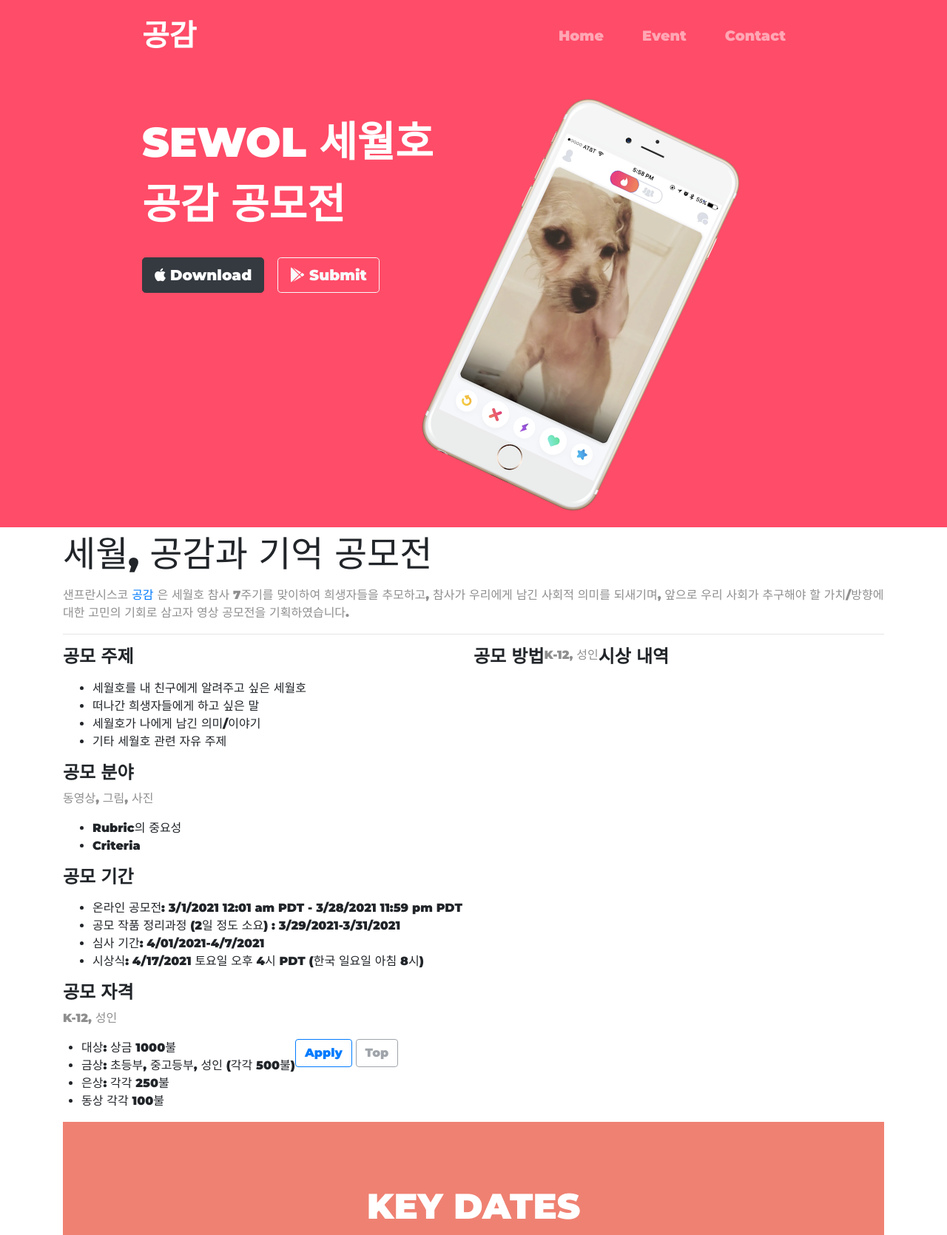
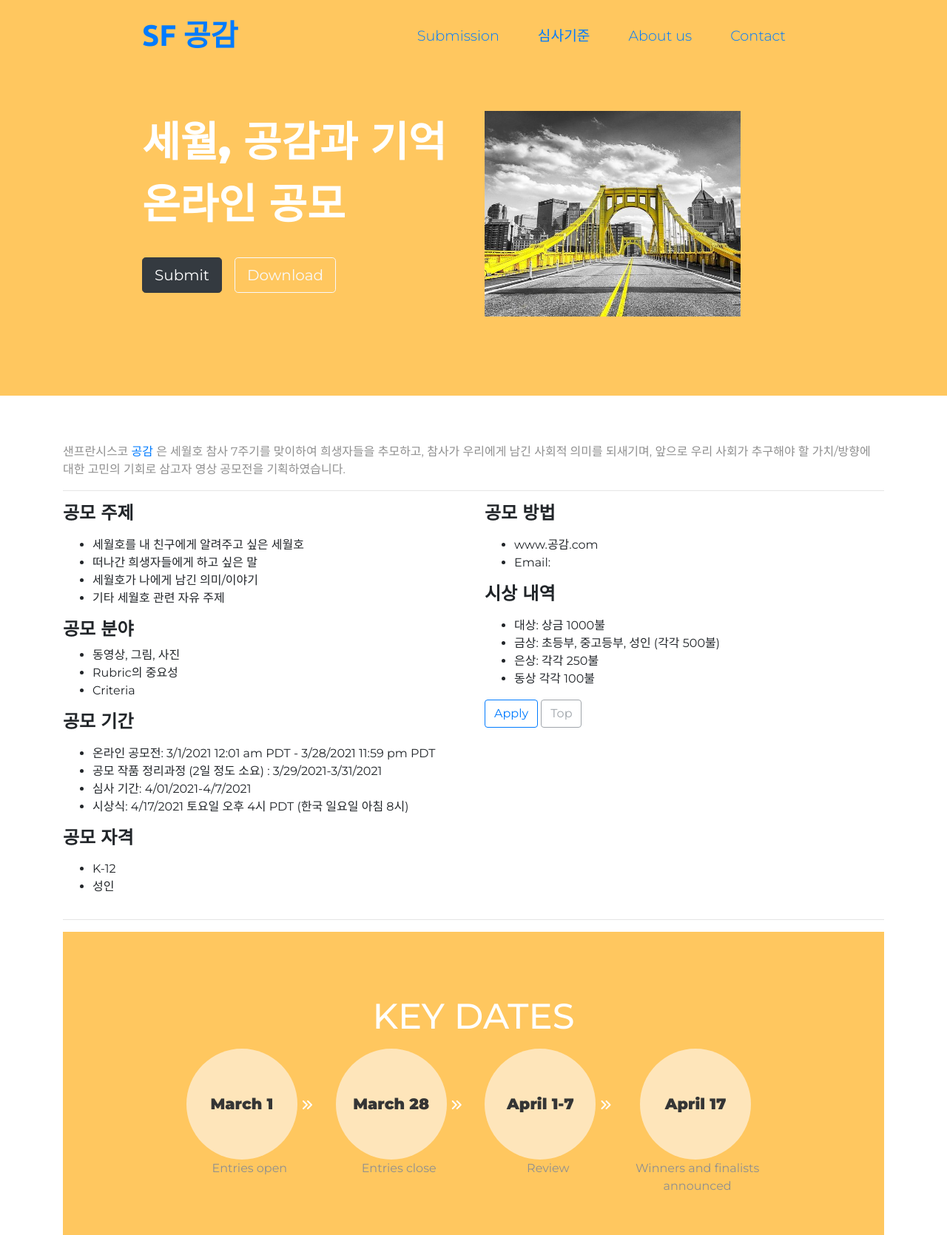
Before and after one commit to Kim-Jeongyoung/sewol_competition_2021, a plain HTML site: page index.html in a window 1280 px wide. Shown: the part 20-1690 px from the top of the page at 74% size. Drawn offline with nearby package versions, Linux system fonts and the light colour scheme.

Commit message:
02/13_01

```diff
--- a/css/styles.css
+++ b/css/styles.css
@@ -3,8 +3,12 @@ body {
 }
 
 #title {
-  background-color: #ff4c68;
+  background-color: #ffc75f;
   color: #fff;
+}
+
+.container {
+  padding-top: 5%;
 }
 
 .container-fluid {
@@ -60,8 +64,8 @@ p {
 
 /*Title Image*/
 .title-image {
-  width: 60%;
-  transform: rotate(25deg);
+  width: 80%;
+  height: 80%;
 }
 
 /*Features Section*/
@@ -86,10 +90,25 @@ p {
 
 /* testimonials Section*/
 
+span.circle {
+  background: #fdfcfc94;
+  border-radius: 50%;
+  -moz-border-radius: 50%;
+  -webkit-border-radius: 50%;
+  color: #353535;
+  display: inline-block;
+  font-weight: bold;
+  font-size: 130%;
+  line-height: 150px;
+  margin-right: 5px;
+  text-align: center;
+  width: 150px;
+}
+
 #testimonials {
   padding: 7% 15%;
   text-align: center;
-  background-color: #ef8172;
+  background-color: #ffc75f;
   color: #fff;
 }
 
--- a/index.html
+++ b/index.html
@@ -3,69 +3,69 @@
 
 <head>
   <meta charset="utf-8">
-  <title>세월호</title>
+  <title>SF 공감</title>
 
   <!-- Google Fonts -->
   <link rel="preconnect" href="https://fonts.gstatic.com">
-  <link href="https://fonts.googleapis.com/css2?family=Montserrat:wght@900&family=Ubuntu:wght@700&display=swap" rel="stylesheet">
-
+  <link href="https://fonts.googleapis.com/css2?family=Montserrat:wght@300;400;500;600;900&family=Ubuntu:wght@300;400;500;700&display=swap" rel="stylesheet">
   <!-- CSS Stylesheets -->
-  <link rel="stylesheet" href="https://stackpath.bootstrapcdn.com/bootstrap/4.1.3/css/bootstrap.min.css" integrity="sha384-MCw98/SFnGE8fJT3GXwEOngsV7Zt27NXFoaoApmYm81iuXoPkFOJwJ8ERdknLPMO" crossorigin="anonymous">
+  <link rel="stylesheet" href="https://maxcdn.bootstrapcdn.com/bootstrap/4.0.0/css/bootstrap.min.css" integrity="sha384-Gn5384xqQ1aoWXA+058RXPxPg6fy4IWvTNh0E263XmFcJlSAwiGgFAW/dAiS6JXm" crossorigin="anonymous">
   <link rel="stylesheet" href="css/styles.css">
 
+  <!-- Bootstrap Scripts -->
+  <script src="https://code.jquery.com/jquery-3.2.1.slim.min.js" integrity="sha384-KJ3o2DKtIkvYIK3UENzmM7KCkRr/rE9/Qpg6aAZGJwFDMVNA/GpGFF93hXpG5KkN" crossorigin="anonymous"></script>
+  <script src="https://cdnjs.cloudflare.com/ajax/libs/popper.js/1.12.9/umd/popper.min.js" integrity="sha384-ApNbgh9B+Y1QKtv3Rn7W3mgPxhU9K/ScQsAP7hUibX39j7fakFPskvXusvfa0b4Q" crossorigin="anonymous"></script>
+  <script src="https://maxcdn.bootstrapcdn.com/bootstrap/4.0.0/js/bootstrap.min.js" integrity="sha384-JZR6Spejh4U02d8jOt6vLEHfe/JQGiRRSQQxSfFWpi1MquVdAyjUar5+76PVCmYl" crossorigin="anonymous"></script>
+
   <!-- Font Awesome -->
-  <script src="https://kit.fontawesome.com/fa2872fb7a.js" crossorigin="anonymous"></script>
-
-  <!-- Bootstrap Scripts -->
-  <script src="https://code.jquery.com/jquery-3.3.1.slim.min.js" integrity="sha384-q8i/X+965DzO0rT7abK41JStQIAqVgRVzpbzo5smXKp4YfRvH+8abtTE1Pi6jizo" crossorigin="anonymous"></script>
-  <script src="https://cdnjs.cloudflare.com/ajax/libs/popper.js/1.14.3/umd/popper.min.js" integrity="sha384-ZMP7rVo3mIykV+2+9J3UJ46jBk0WLaUAdn689aCwoqbBJiSnjAK/l8WvCWPIPm49" crossorigin="anonymous"></script>
-  <script src="https://stackpath.bootstrapcdn.com/bootstrap/4.1.3/js/bootstrap.min.js" integrity="sha384-ChfqqxuZUCnJSK3+MXmPNIyE6ZbWh2IMqE241rYiqJxyMiZ6OW/JmZQ5stwEULTy" crossorigin="anonymous"></script>
-</head>
+  <script src="https://kit.fontawesome.com/5431a6cc26.js" crossorigin="anonymous"></script>
 
 <body>
 
   <section id="title">
+
     <div class="container-fluid">
-
-
+      <!-- <div style="background-image: url('');"> -->
 
       <!-- Nav Bar -->
-      <nav class="navbar navbar-expand-lg navbar-dark">
-        <a class="navbar-brand" href="">공감</a>
+      <nav class="navbar navbar-expand-lg">
+        <a class="navbar-brand" href="">SF 공감</a>
         <button class="navbar-toggler" type="button" data-toggle="collapse" data-target="#navbarTogglerDemo02" aria-controls="navbarTogglerDemo02" aria-expanded="false" aria-label="Toggle navigation">
           <span class="navbar-toggler-icon"></span>
         </button>
 
         <div class="collapse navbar-collapse" id="navbarTogglerDemo02">
-
           <ul class="navbar-nav ml-auto">
             <li class="nav-item">
-              <a class="nav-link" href="">Home</a>
+              <a class="nav-link" href="">Submission</a>
             </li>
             <li class="nav-item">
-              <a class="nav-link" href="">Event</a>
+              <a class="nav-link" href="">심사기준</a>
             </li>
             <li class="nav-item">
-              <a class="nav-link" href="">Contact</a>
+              <a class="nav-link" href="">About us</a>
+            </li>
+            <li class="nav-item">
+              <a class="nav-link" href="#footer">Contact</a>
             </li>
           </ul>
-
         </div>
       </nav>
-
 
       <!-- Title -->
       <div class="row">
         <div class="col-lg-6">
-          <h1>SEWOL 세월호 공감 공모전</h1>
-          <button type="button" class="btn btn-dark btn-lg download-button"><i class="fab fa-apple"></i> Download</button>
-          <button type="button" class="btn btn-outline-light btn-lg download-button"><i class="fab fa-google-play"></i></i> Submit</button>
+          <h1>세월, 공감과 기억 <br>온라인 공모</h1>
+          <button type="button" class="btn btn-dark btn-lg download-button"> Submit</button>
+          <button type="button" class="btn btn-outline-light btn-lg download-button"> Download</button>
         </div>
 
         <div class="col-lg-6">
-          <img class="title-image" src="images/iphone6.png" alt="iphone-mockup">
+          <img class="title-image" src="images/yellow-bridge.jpg" alt="노란 금문교">
         </div>
+
       </div>
+
     </div>
 
   </section>
@@ -76,7 +76,7 @@
 
 <div class="container">
 
-    <h2 class="title">세월, 공감과 기억 공모전</h2>
+    <!-- <h2 class="title">세월, 공감과 기억 공모전</h2> -->
     <p class="blog-post-meta">샌프란시스코 <a href="#">공감</a> 은 세월호 참사 7주기를 맞이하여 희생자들을 추모하고, 참사가 우리에게 남긴 사회적 의미를 되새기며, 앞으로 우리 사회가 추구해야 할 가치/방향에 대한 고민의 기회로 삼고자 영상 공모전을 기획하였습니다.
     </p>
     <hr>
@@ -93,22 +93,18 @@
             <li>기타 세월호 관련 자유 주제</li>
 
         </ul>
-
     </p>
 
     <h3>공모 분야</h3>
-
-    <p class="blog-post-meta">
-        동영상, 그림, 사진
         <ul>
+            <li>동영상, 그림, 사진</li>
             <li>Rubric의 중요성</li>
             <li>Criteria</li>
         </ul>
-
     </p>
 
     <h3>공모 기간</h3>
-    <p class="blog-post-meta">
+    <p>
         <ul>
             <li>온라인 공모전: 3/1/2021 12:01 am PDT - 3/28/2021 11:59 pm PDT</li>
             <li>공모 작품 정리과정 (2일 정도 소요) : 3/29/2021-3/31/2021</li>
@@ -118,21 +114,25 @@
     </p>
 
     <h3>공모 자격</h3>
-
-    <p class="blog-post-meta">
-        K-12, 성인
+    <p>
+    <ul>
+        <li>K-12</li>
+        <li>성인</li>
+    </ul>
     </p>
     </div>
 
-
+    <div class="col-md-6">
     <h3>공모 방법</h3>
-
-    <p class="blog-post-meta">
-        K-12, 성인
-    </p>
+    <p>
+        <ul>
+            <li>www.공감.com</li>
+            <li>Email: </li>
+        </ul>
+       </p>
 
     <h3>시상 내역</h3>
-    <p class="blog-post-meta">
+    <p>
         <ul>
             <li>대상: 상금 1000불</li>
             <li>금상: 초등부, 중고등부, 성인 (각각 500불)</li>
@@ -141,18 +141,13 @@
         </ul>
     </p>
 
-
-
-
-
-
-  <nav class="blog-pagination">
+<!-- 지원버튼 -->
+    <nav class="blog-pagination">
     <a class="btn btn-outline-primary" href="#"> Apply </a>
     <a class="btn btn-outline-secondary disabled" href="#">Top</a>
   </nav>
-
-
-</div><!-- /.blog-main -->
+</div>
+</div>
 
 
 
@@ -188,7 +183,7 @@
 
 
 
-
+<hr>
 <section id="testimonials">
 
     <!-- Three columns of text below the carousel -->
@@ -196,35 +191,34 @@
     <div class="row">
 
         <div class="col-lg-3">
-          <svg class="bd-placeholder-img rounded-circle" width="140" height="140" xmlns="http://www.w3.org/2000/svg" role="img" aria-label="Placeholder: 140x140" preserveAspectRatio="xMidYMid slice" focusable="false"><title>Placeholder</title><rect width="100%" height="100%" fill="#777"/><text x="50%" y="50%" fill="#777" dy=".3em">140x140</text></svg>
-          <i class="fas fa-angle-double-right" width="100" height="100"></i>
-          <h2>March 1</h2>
+          <div class="span.circle">
+          <span class="circle">March 1</span><i class="fas fa-angle-double-right" width="100" height="100"></i>
+        </div>
           <p>Entries open</p>
-
-        </div><!-- /.col-lg-3 -->
-        <div class="col-lg-3">
-          <svg class="bd-placeholder-img rounded-circle" width="140" height="140" xmlns="http://www.w3.org/2000/svg" role="img" aria-label="Placeholder: 140x140" preserveAspectRatio="xMidYMid slice" focusable="false"><title>Placeholder</title><rect width="100%" height="100%" fill="#777"/><text x="50%" y="50%" fill="#777" dy=".3em">140x140</text></svg>
-          <i class="fas fa-angle-double-right" width="100" height="100"></i>
-          <h2>March 28</h2>
-          <p>Entries close</p>
-
-        </div><!-- /.col-lg-3 -->
-        <div class="col-lg-3">
-          <svg class="bd-placeholder-img rounded-circle" width="140" height="140" xmlns="http://www.w3.org/2000/svg" role="img" aria-label="Placeholder: 140x140" preserveAspectRatio="xMidYMid slice" focusable="false"><title>Placeholder</title><rect width="100%" height="100%" fill="#777"/><text x="50%" y="50%" fill="#777" dy=".3em">140x140</text></svg>
-          <i class="fas fa-angle-double-right" width="100" height="100"></i>
-          <h2>April 1-7</h2>
-          <p>Review</p>
-
-        </div><!-- /.col-lg-33 -->
+        </div>
 
         <div class="col-lg-3">
-            <svg class="bd-placeholder-img rounded-circle" width="140" height="140" xmlns="http://www.w3.org/2000/svg" role="img" aria-label="Placeholder: 140x140" preserveAspectRatio="xMidYMid slice" focusable="false"><title>Placeholder</title><rect width="100%" height="100%" fill="#777"/><text x="50%" y="50%" fill="#777" dy=".3em">140x140</text></svg>
-            <h2>April 17</h2>
+            <div class="span.circle">
+            <span class="circle">March 28</span><i class="fas fa-angle-double-right" width="100" height="100"></i>
+              </div>
+          <p>Entries close</p>
+        </div>
+
+        <div class="col-lg-3">
+            <div class="span.circle">
+                <span class="circle">April 1-7</span><i class="fas fa-angle-double-right" width="100" height="100"></i>
+                </div>
+          <p>Review</p>
+        </div>
+
+        <div class="col-lg-3">
+            <div class="span.circle">
+                <span class="circle">April 17</span>
+                </div>
             <p>Winners and finalists announced</p>
+        </div>
 
-          </div><!-- /.col-lg-3 -->
-
-      </div><!-- /.row -->
+      </div>
     </section>
 
 
```
Also changed, not shown: images/bridge.jpg (added), images/yellow-bridge.jpg (added).
